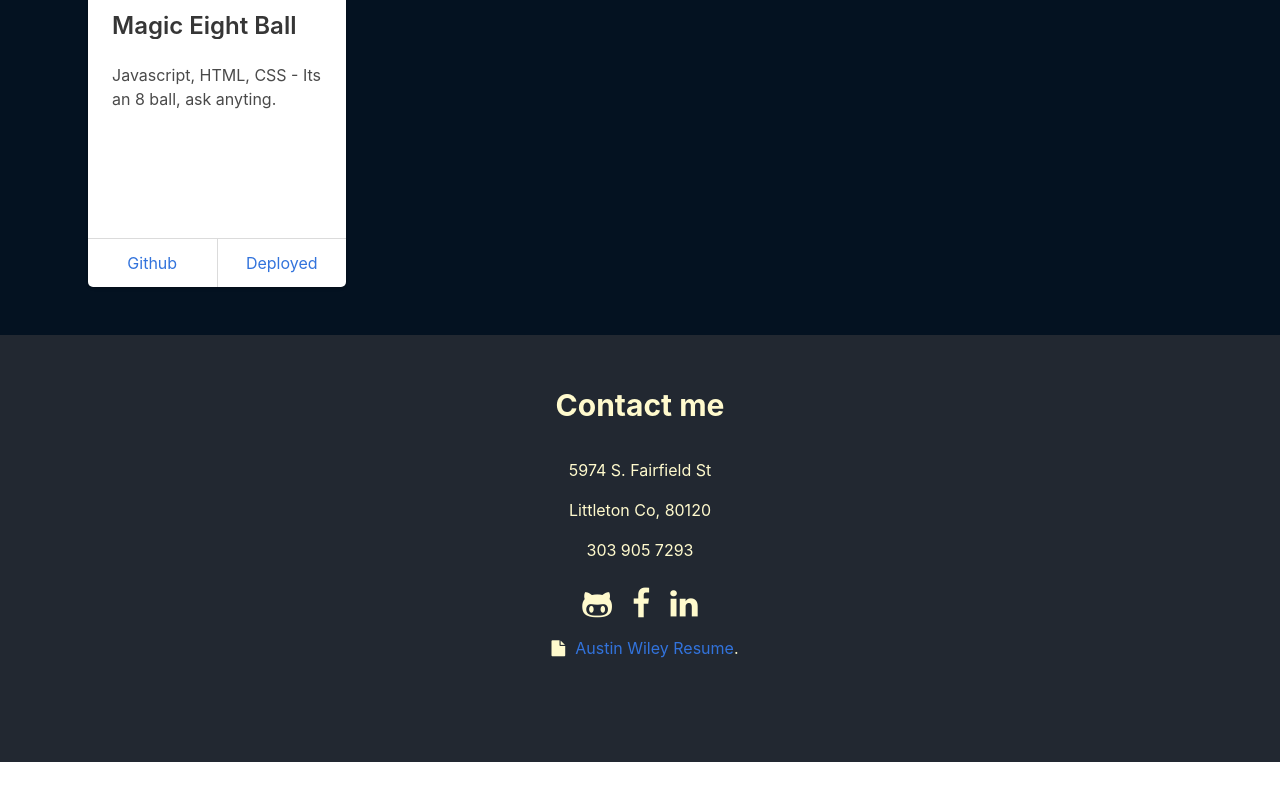
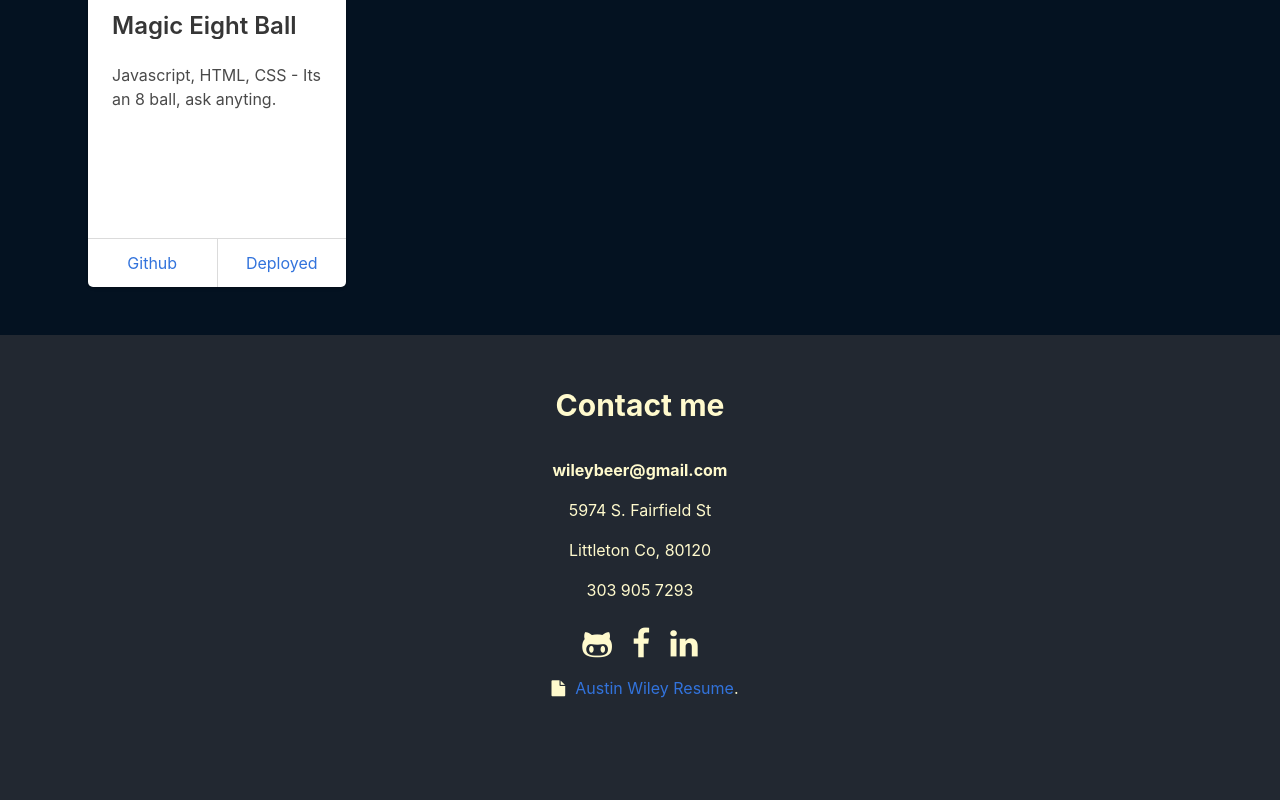
Before and after one commit to AustinWiley/portfolio-React-app, a React (Create React App) app: page / in a window 1280 px wide. Shown: the part 3269-4069 px from the top of the page. Before the commit the page ends 4031 px from the top, so only its background shows below. Built offline with nearby package versions, Linux system fonts and the light colour scheme; some icons are missing.

Commit message:
added email

```diff
--- a/src/components/Footer/index.js
+++ b/src/components/Footer/index.js
@@ -8,6 +8,7 @@ function Footer() {
         <div className="container">
             <div className="content has-text-centered">
             <p className="contact"><strong>Contact me</strong></p>
+            <p><strong>wileybeer@gmail.com</strong></p>
             <p>5974 S. Fairfield St</p>
             <p>Littleton Co, 80120</p>
             <p>303 905 7293</p>
```
